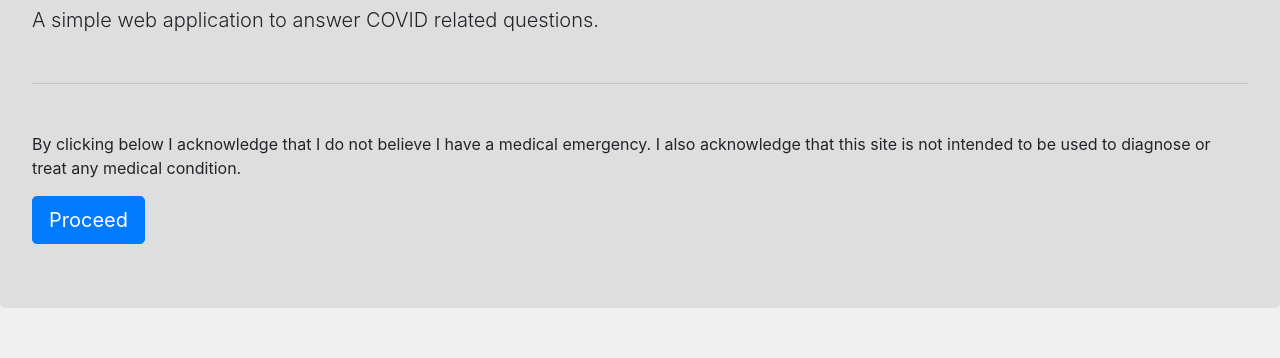
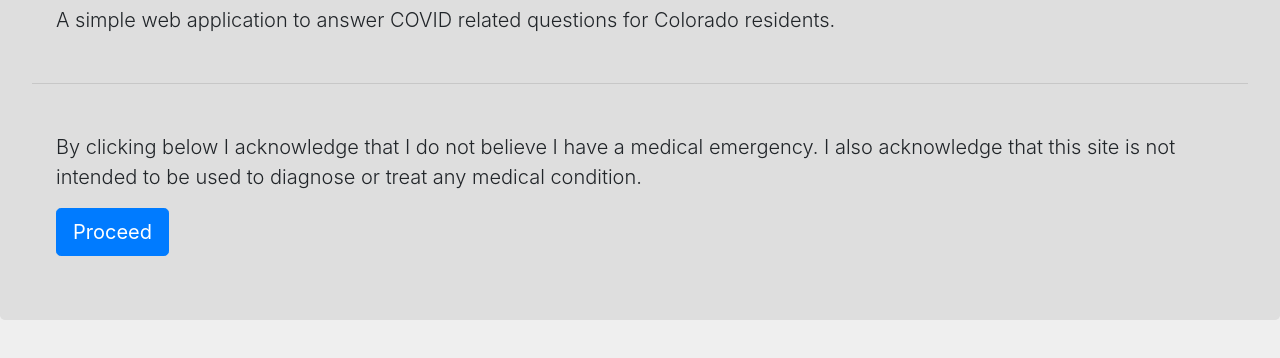
Before and after one commit to kvanderveen/covid-symptom-checker, a plain HTML site: page index.html in a window 1280 px wide. Shown: the part 134-492 px from the top of the page. Drawn offline with nearby package versions, Linux system fonts and the light colour scheme.

Commit message:
minor changes

```diff
--- a/index.html
+++ b/index.html
@@ -14,14 +14,14 @@
 <body>
     <div class="jumbotron">
         <h1 class="display-4">COVID Symptom Checker</h1>
-        <p class="lead">A simple web application to answer COVID related
-            questions.</p>
+        <p class="lead mx-4">A simple web application to answer COVID related
+            questions for Colorado residents.</p>
         <hr class="my-5">
-        <p>By clicking below I acknowledge that I do not believe I have a
+        <p class="lead mx-4">By clicking below I acknowledge that I do not believe I have a
             medical emergency. I also acknowledge that this site is not intended
             to be used to diagnose or treat any medical condition.
         </p>
-        <a href="pages/data.html" class="btn btn-primary btn-lg" role="button">Proceed</a>
+        <a href="pages/data.html" class="btn btn-primary btn-lg mx-4" role="button">Proceed</a>
 
     </div>
 </body>
```
Also changed, not shown: pages/symptom-checker.html (+1 -1 lines).
